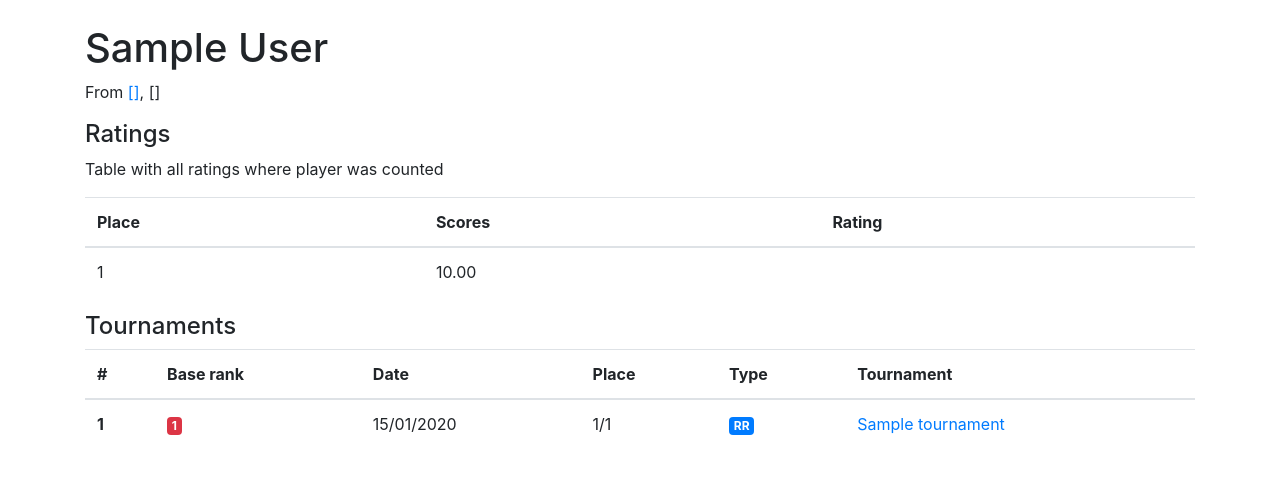
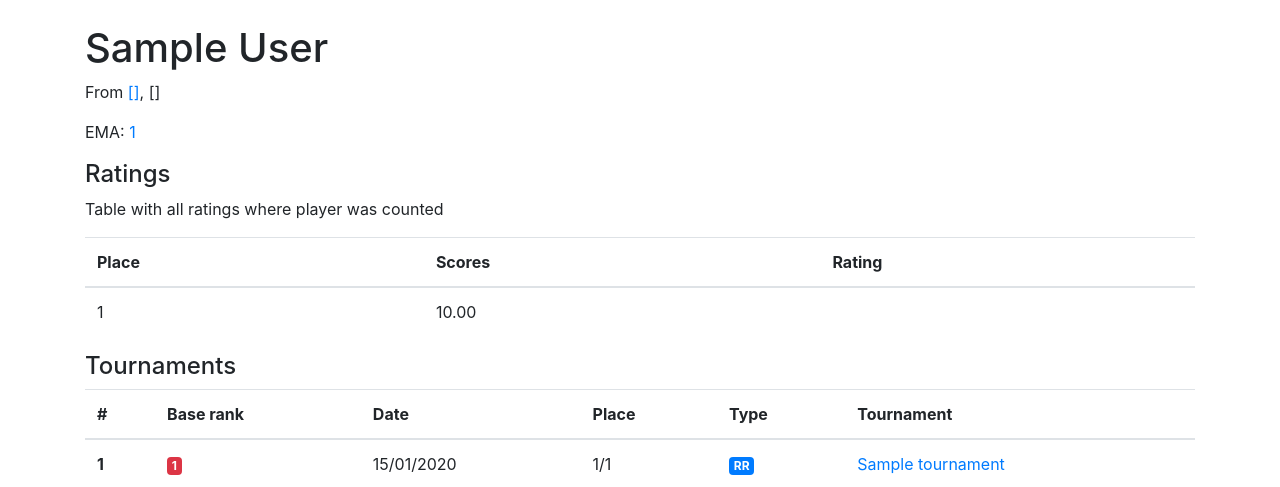
Before and after one commit to MahjongRepository/mahjong-portal, a Django app: template server/templates/player/details.html in a window 1280 px wide. Shown: the part 56-543 px from the top of the page. Run offline with Django 3.2, Linux system fonts and the light colour scheme; tables that the repository leaves empty hold one stand-in row (values such as "Sample post"); the template is opened without the code that fills it: values that come from a table or form of the project are taken from there, most other values are stand-ins (such as "Sample title", 1, 10 or a date in 2020); some libraries are stand-ins or nearby versions.

Commit message:
Display EMA id on the player page

```diff
--- a/server/templates/player/details.html
+++ b/server/templates/player/details.html
@@ -17,6 +17,10 @@
                 {{ player.country.name|genitive|title }}
             {% endif %}
         </p>
+
+        {% if player.ema_id %}
+            <p>EMA: <a href="http://mahjong-europe.org/ranking/Players/{{ player.ema_id }}.html" target="_blank">{{ player.ema_id }}</a></p>
+        {% endif %}
 
         {% if rating_results %}
             <h4>{% trans 'Ratings' %}</h4>
```
